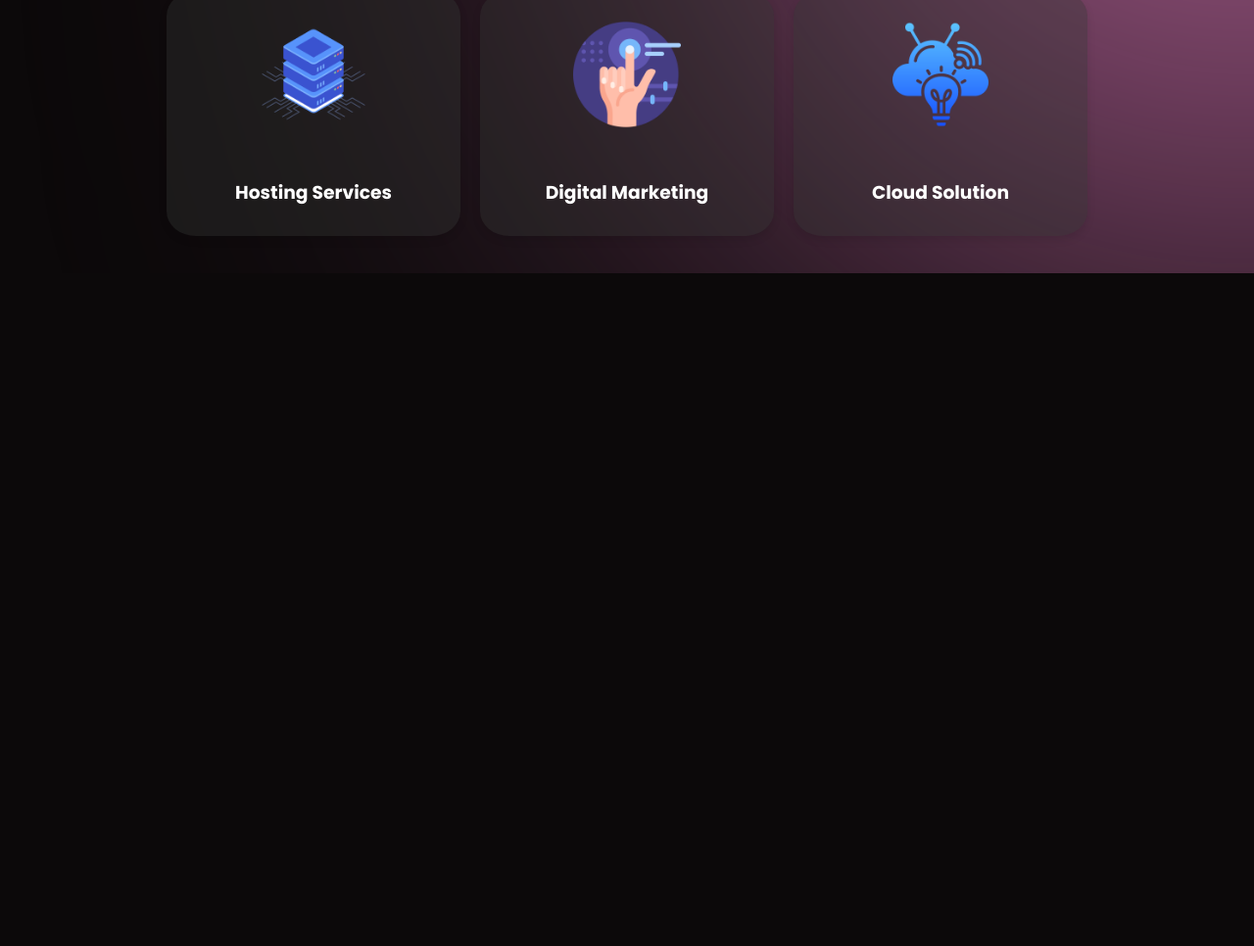
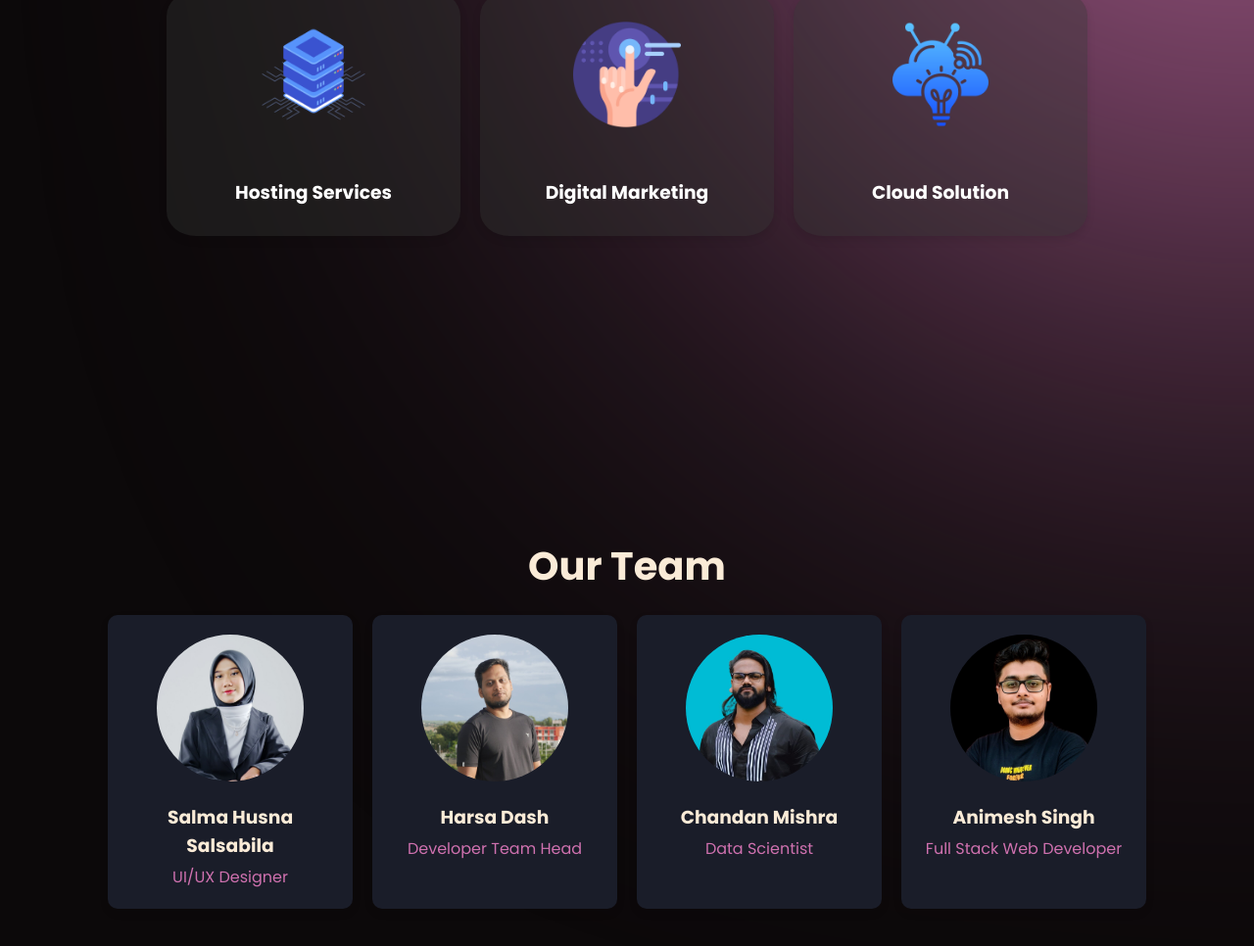
Before and after one commit to SanchitGade/Intern_Project-1, a website: page home.html in a window 1280 px wide. Shown: the part 2221-3187 px from the top of the page at 98% size. Before the commit the page ends 2500 px from the top, so only its background shows below. Drawn offline with nearby package versions, Linux system fonts and the light colour scheme; a web font is replaced by a local one.

Commit message:
add our team section

```diff
--- a/home.css
+++ b/home.css
@@ -367,3 +367,56 @@ nav button:hover{
 .open-card.popup_open {
     transform: translate(-50%, -50%) scale(1);
 }
+
+
+/* ************************** Team-Section ************************** */
+.team-container {
+    padding: 50px 0;
+    text-align: center;
+    margin-top: 12%;
+
+}
+
+.team-container h2 {
+    font-size: 2.5em;
+    margin-bottom: 20px;
+    color:antiquewhite;
+}
+
+.team-cards {
+    display: flex;
+    justify-content: center;
+    flex-wrap: wrap;
+    gap: 20px;
+}
+
+.team-member {
+    background-color: #1a1d29;
+    border-radius: 10px;
+    padding: 20px;
+    width: 250px;
+    text-align: center;
+    box-shadow: 0 4px 8px rgba(0, 0, 0, 0.1);
+    transition: transform 0.3s ease;
+}
+
+.team-member:hover {
+    transform: translateY(-10px);
+}
+
+.team-member img {
+    width: 150px;
+    height: 150px;
+    border-radius: 50%;
+    object-fit: cover;
+    margin-bottom: 15px;
+}
+
+.team-member h3 {
+    margin-bottom: 5px;
+    color:antiquewhite;
+}
+
+.team-member p {
+    color: #CF71AF;
+}
--- a/home.html
+++ b/home.html
@@ -174,6 +174,37 @@
             </div>
         </div>
     </section>
+    <section id="team" class="team-container">
+        <div class="team-cards">
+            <section id="team" class="team-container">
+
+                <h2>Our Team</h2>
+                <div class="team-cards">
+                    <div class="team-member">
+                        <img src="Assests-2/salama.jpg" alt="Team Member 1">
+                        <h3>Salma Husna Salsabila </h3>
+                        <p>UI/UX Designer</p>
+                    </div>
+                    <div class="team-member">
+                        <img src="Assests-2/harash.jpg" alt="Team Member 2">
+                        <h3>Harsa Dash</h3>
+                        <p> Developer Team Head</p>
+                    </div>
+                    <div class="team-member">
+                        <img src="Assests-2/chandan.jpg" alt="Team Member 3">
+                        <h3>Chandan Mishra</h3>
+                        <p>Data Scientist</p>
+                    </div>
+                    <div class="team-member">
+                        <img src="Assests-2/animesh.jpg" alt="Team Member 4">
+                        <h3>Animesh Singh </h3>
+                        <p>Full Stack Web Developer</p>
+                    </div>
+                </div>
+
+            </section>
+        </div>
+    </section>
 
 
 
```
Also changed, not shown: Assests-2/animesh.jpg (added), Assests-2/chandan.jpg (added), Assests-2/harash.jpg (added), Assests-2/salama.jpg (added).
